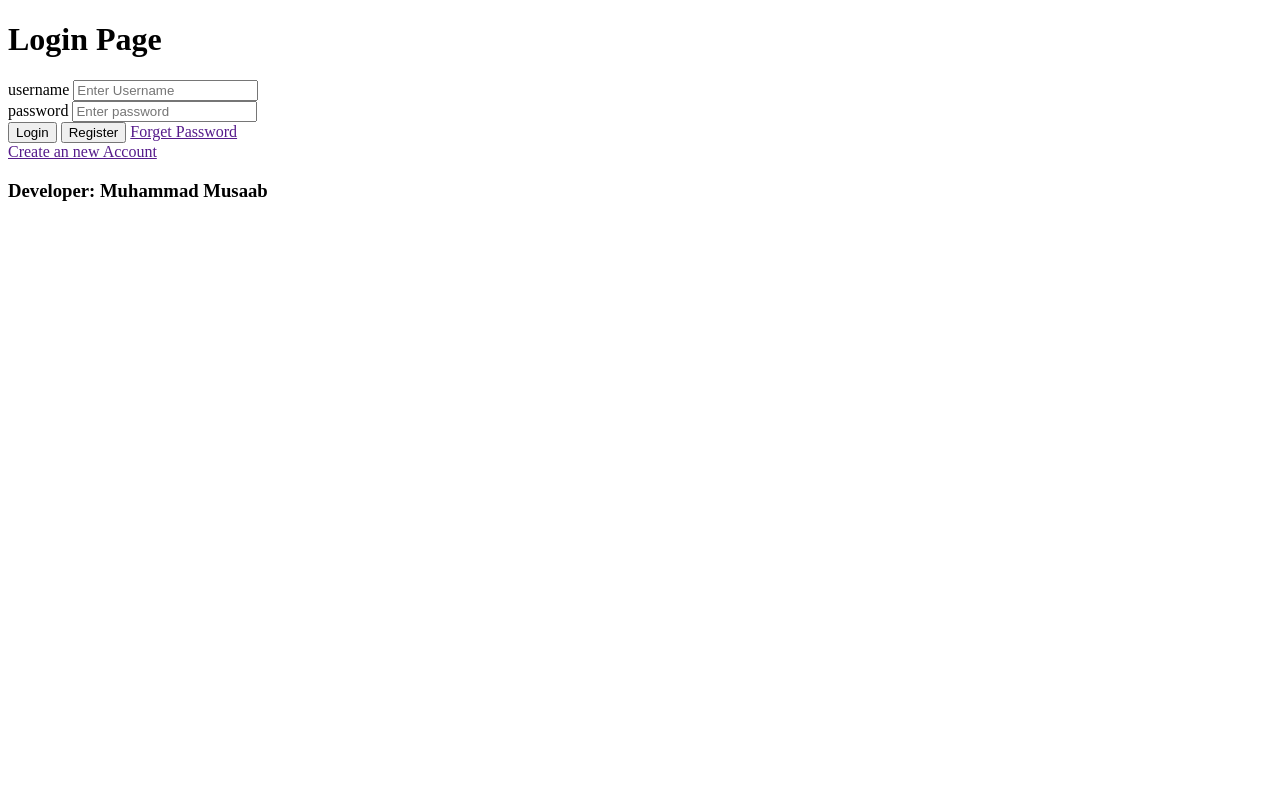
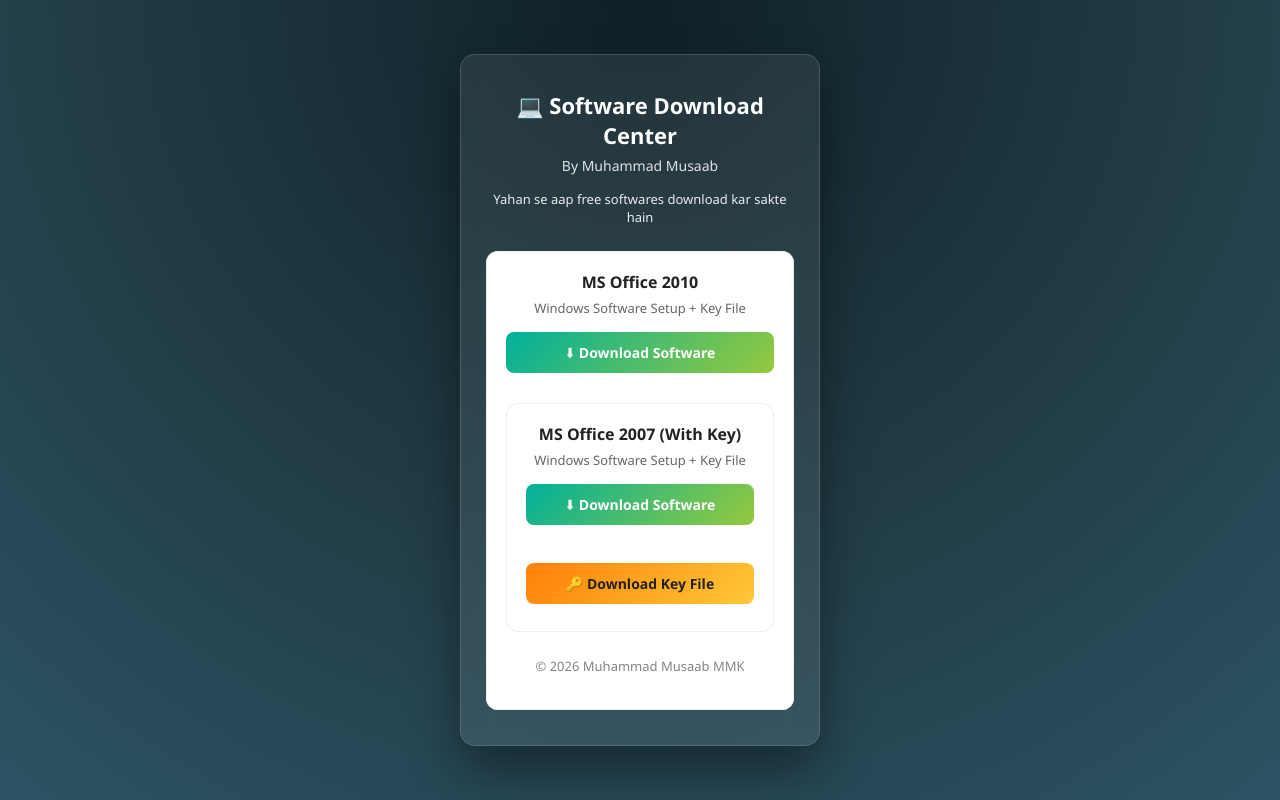
Before and after one commit to muhammadmusaabkamboh/n, a plain HTML site: page index.html in a window 1280 px wide. Drawn offline with Linux system fonts and the light colour scheme.

Commit message:
Add files via upload

```diff
--- a/index.html
+++ b/index.html
@@ -2,34 +2,43 @@
 <html lang="en">
 <head>
     <meta charset="UTF-8">
-    <meta name="viewport" content="width=device-width, initial-scale=1.0">
-    <title>Login Page</title>
-    <link rel="stylesheet" href="Style.css">
+    <title>Software Downloads</title>
+    <link rel="stylesheet" href="style.css">
 </head>
 <body>
 
-<div class="loginpage">
+<div class="container">
+    <h1>💻 Software Download Center</h1>
+    <h2>By Muhammad Musaab</h2>
+    <p>Yahan se aap free softwares download kar sakte hain</p>
 
-<h1>Login Page</h1>
+    <div class="software-box">
+        <h3>MS Office 2010 </h3>
+        <p>Windows Software Setup + Key File</p>
 
+        <a class="btn" href="https://getintopc.com/softwares/office-tools/ms-office-2010-pro-plus-sep-2020-free-download-9319389/" download>
+            ⬇ Download Software
+        </a>
+<br>
 
-<label>username</label>
-<input type="text" placeholder="Enter Username">
+  <div class="software-box">
+        <h3>MS Office 2007 (With Key) </h3>
+        <p>Windows Software Setup + Key File</p>
+
+        <a class="btn" href="https://getintopc.com/softwares/office-tools/microsoft-office-2007-enterprise-free-download-9812357/" download>
+            ⬇ Download Software
+        </a>
+
 <br>
-<Label>password</Label>
-<input type="password" placeholder="Enter password">
-<br>
-<button>Login</button>
-<button>Register</button>
+        <a class="btn key" href="key.png" download>
+            🔑 Download Key File
+        </a>
+    </div>
 
-<a href="">Forget Password</a>
-<br>
-<a href="">Create an new Account</a>
+    <footer>
+        <p>© 2026 Muhammad Musaab MMK</p>
+    </footer>
 </div>
-
-
-<h3>Developer: <b>Muhammad Musaab</b></h3>
-
 
 </body>
 </html>
--- /dev/null
+++ b/style.css
@@ -0,0 +1,100 @@
+/* Reset */
+* {
+    margin: 0;
+    padding: 0;
+    box-sizing: border-box;
+}
+
+/* Body Background */
+body {
+    font-family: "Segoe UI", Tahoma, sans-serif;
+    background: radial-gradient(circle at top, #0f2027, #203a43, #2c5364);
+    min-height: 100vh;
+    display: flex;
+    align-items: center;
+    justify-content: center;
+    color: #fff;
+}
+
+/* Main Container */
+.container {
+    background: rgba(255, 255, 255, 0.08);
+    backdrop-filter: blur(10px);
+    border-radius: 15px;
+    padding: 35px 25px;
+    width: 360px;
+    text-align: center;
+    box-shadow: 0 25px 50px rgba(0, 0, 0, 0.4);
+    border: 1px solid rgba(255,255,255,0.15);
+}
+
+/* Headings */
+.container h1 {
+    font-size: 22px;
+    margin-bottom: 6px;
+}
+
+.container h2 {
+    font-size: 14px;
+    font-weight: normal;
+    opacity: 0.85;
+    margin-bottom: 15px;
+}
+
+.container p {
+    font-size: 13px;
+    opacity: 0.9;
+    margin-bottom: 25px;
+}
+
+/* Software Box */
+.software-box {
+    background: #ffffff;
+    color: #222;
+    padding: 20px;
+    border-radius: 12px;
+    box-shadow: inset 0 0 0 1px #eee;
+}
+
+.software-box h3 {
+    font-size: 16px;
+    margin-bottom: 6px;
+}
+
+.software-box p {
+    font-size: 13px;
+    color: #555;
+    margin-bottom: 15px;
+}
+
+/* Buttons */
+.btn {
+    display: block;
+    padding: 11px;
+    margin: 8px 0;
+    border-radius: 8px;
+    text-decoration: none;
+    font-size: 14px;
+    font-weight: 600;
+    color: #fff;
+    background: linear-gradient(135deg, #00b09b, #96c93d);
+    transition: all 0.3s ease;
+}
+
+.btn:hover {
+    transform: translateY(-2px);
+    box-shadow: 0 8px 18px rgba(0,0,0,0.25);
+}
+
+/* Key Button */
+.btn.key {
+    background: linear-gradient(135deg, #ff8008, #ffc837);
+    color: #222;
+}
+
+/* Footer */
+footer {
+    margin-top: 25px;
+    font-size: 12px;
+    opacity: 0.8;
+}
```
Also changed, not shown: key.png (added).
